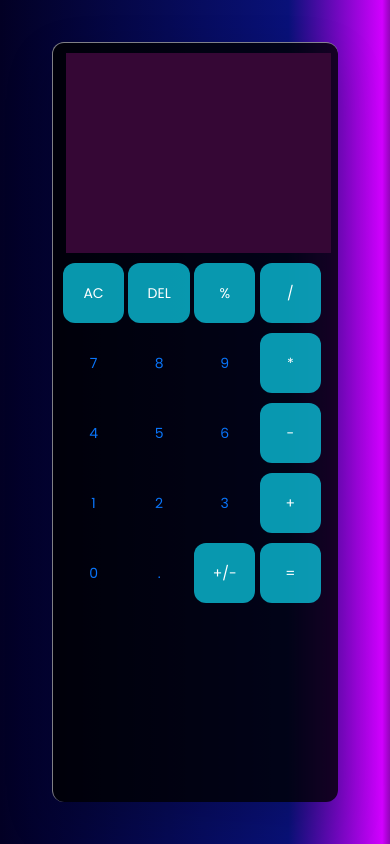
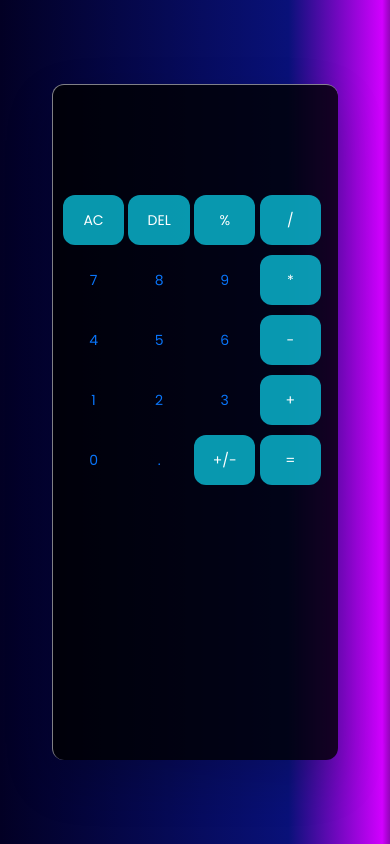
Before and after one commit to hernancoronel/bubles-calculator, a plain HTML site: page index.html in a window 390 px wide. Drawn offline with Linux system fonts and the light colour scheme.

Commit message:
cambios responsivos

```diff
--- a/style.css
+++ b/style.css
@@ -10,12 +10,12 @@
 body {
   height: 100vh;
   width: 100%;
-  overflow: hidden;
   display: flex;
   justify-content: center;
   align-items: center;
-  background: rgb(2,0,36);
-  background: linear-gradient(90deg, rgba(2,0,36,1) 0%, rgba(9,17,121,1) 74%, rgba(209,0,255,1) 98%, rgba(145,5,184,1) 100%);
+  background: rgb(2, 0, 36);
+  background: linear-gradient(90deg, rgba(2, 0, 36, 1) 0%, rgba(9, 17, 121, 1) 74%, rgba(209, 0, 255, 1) 98%, rgba(145, 5, 184, 1) 100%);
+  padding: 20px 36px;
 }
 
 .ground {
@@ -29,11 +29,18 @@ body {
 
 #pantalla {
   font-size: 30px;
+  height: 100px;
+  background-color: transparent;
+  border: none;
+  text-align: right;
+  padding-right: 10px;
+  margin-bottom: 10px;
 }
 
 .container {
-  height: 580px;
-  width: 40%;
+  height: 80vh;
+  width: 90%;
+  max-width: 400px; /* Establecemos un ancho máximo */
   border-radius: 12px;
   background: rgba(0, 0, 0, 0.804);
   box-shadow: 0 20px 50px rgba(0, 0, 0, 0.15);
@@ -44,28 +51,28 @@ body {
 
 .container input[type="text"] {
   width: 100%;
-  height: 100px;
+  height: 60px;
   margin: 0 3px;
   outline: none;
   border: none;
   border-bottom: 3px solid rgba(255, 255, 255, 0.245);
   color: rgb(255, 255, 255);
-  font-size: 20px;
+  font-size: 16px;
   text-align: right;
   padding-right: 10px;
   background: transparent;
 }
 
 .container input[type="button"] {
-  height: 65px;
+  height: 60px;
   color: rgb(9, 117, 250);
-  width: calc(100% / 4 - 5px);
+  width: calc(25% - 5px);
   background: transparent;
   border-radius: 12px;
-  margin-top: 15px;
+  margin-top: 10px;
   outline: none;
   border: none;
-  font-size: 20px;
+  font-size: 16px;
   cursor: pointer;
   transition: all 0.3s ease;
 }
@@ -74,38 +81,20 @@ body {
   background: rgba(255, 255, 255, 0.1);
 }
 
-.container input[type="button"] {
-  height: 70px;
-  font-size: 22px;
-}
-
-/* Responsive Styles */
-@media screen and (max-width: 768px) {
-
-  body {
-    padding: 20px 36px;
-  }
-
-  .container {
-    height: 90vh;
-    width: 90%;
-  }
-
+/* Ajustes específicos para dispositivos móviles */
+@media screen and (max-width: 480px) {
   #pantalla {
-    height: 200px;
-    background-color: rgb(53, 7, 53);
-    border: none;
+    font-size: 20px;
+    height: 80px;
   }
 
   .container input[type="text"] {
-    font-size: 16px;
-    height: 60px;
+    font-size: 14px;
+    height: 50px;
   }
 
   .container input[type="button"] {
-    height: 60px;
+    height: 50px;
     font-size: 14px;
-    margin-top: 10px;
-    outline: 0;
   }
 }
```
